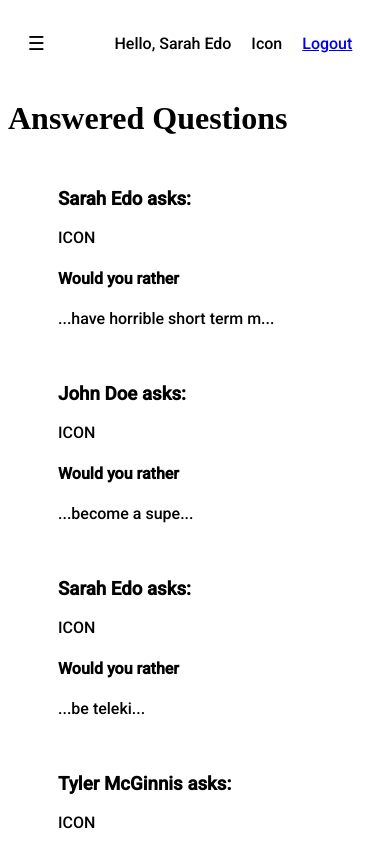
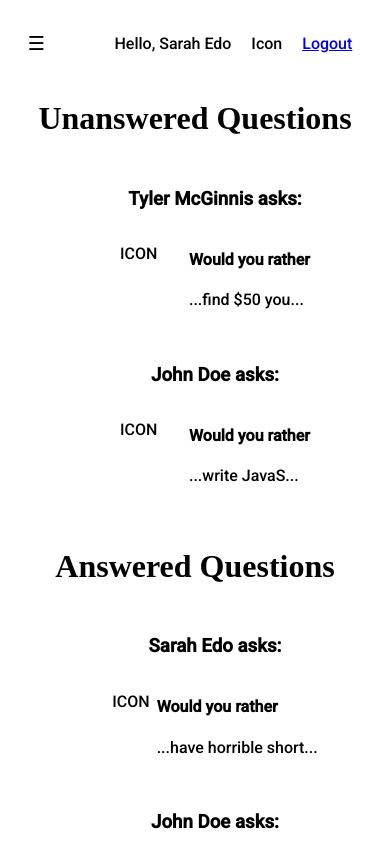
Before and after one commit to evmiguel/would-you-rather, a React (Create React App) app: page /signin in a window 390 px wide. Both pictures are taken after a click on the button "Sign In". Shown: the top 844 px of the page. Built offline with nearby package versions, Linux system fonts and the light colour scheme.

Commit message:
minor feat: responsive home dashboard

```diff
--- a/src/components/Home.js
+++ b/src/components/Home.js
@@ -2,6 +2,7 @@ import React, { Component, Fragment } from 'react'
 import { Redirect, withRouter } from 'react-router-dom'
 import { connect } from 'react-redux'
 import WouldYouRatherCard from './WouldYouRatherCard'
+import './css/Home.css'
 
 class Home extends Component {
 	render() {
@@ -18,11 +19,11 @@ class Home extends Component {
 
         return (
         	<div className='home-dashboard'>
-	        	<div className='answered-questions'>
-	        		<h1>Answered Questions</h1>
+        		<div className='unanswered-questions'>
+	        		<h1>Unanswered Questions</h1>
 	        		<ul>
 	        			{
-	        				Object.keys(userAnswers).map(answer => (
+	        				Object.keys(unansweredQuestions).map(answer => (
 	        					<li key={questions[answer].id}>
 	        						<WouldYouRatherCard
 	        							author={users[questions[answer].author].name}
@@ -33,11 +34,11 @@ class Home extends Component {
 	        			}
 	        		</ul>
 	        	</div>
-	        	<div className='unanswered-questions'>
-	        		<h1>Unanswered Questions</h1>
+	        	<div className='answered-questions'>
+	        		<h1>Answered Questions</h1>
 	        		<ul>
 	        			{
-	        				Object.keys(unansweredQuestions).map(answer => (
+	        				Object.keys(userAnswers).map(answer => (
 	        					<li key={questions[answer].id}>
 	        						<WouldYouRatherCard
 	        							author={users[questions[answer].author].name}
--- a/src/components/WouldYouRatherCard.js
+++ b/src/components/WouldYouRatherCard.js
@@ -1,14 +1,17 @@
 import React from 'react'
+import './css/WouldYouRather.css'
 
 const WouldYouRatherCard = (props) => {
+	// How much to subtract the first option to make a preview string
+	let toSubtract = (props.optionOne.length > 20) ? 12 : 5
 	return (
-		<div class="card">
+		<div className="card">
 			<h3>{props.author} asks:</h3>
 			<div className='question-box'>
 				<p>ICON</p>
 				<div className='question-text'>
 					<h4>Would you rather</h4>
-					<p>...{props.optionOne.substring(0, props.optionOne.length-5)}...</p>
+					<p>...{props.optionOne.substring(0, props.optionOne.length - toSubtract )}...</p>
 				</div>
 			</div>
 		</div>
--- /dev/null
+++ b/src/components/css/Home.css
@@ -0,0 +1,18 @@
+.home-dashboard {
+	display: flex;
+	flex-flow: row nowrap;
+	justify-content: center;
+}
+
+@media screen and (max-width: 500px){
+	.home-dashboard {
+		flex-flow: column;
+		align-items: center;
+	}
+}
+
+@media screen and (min-width: 501px) and (max-width: 700px) {
+	.home-dashboard{
+		justify-content: space-evenly;
+	}
+}
--- /dev/null
+++ b/src/components/css/WouldYouRather.css
@@ -0,0 +1,8 @@
+.question-box {
+    display: flex;
+    justify-content: space-evenly;
+}
+
+.card h3 {
+	text-align: center;
+}
```
